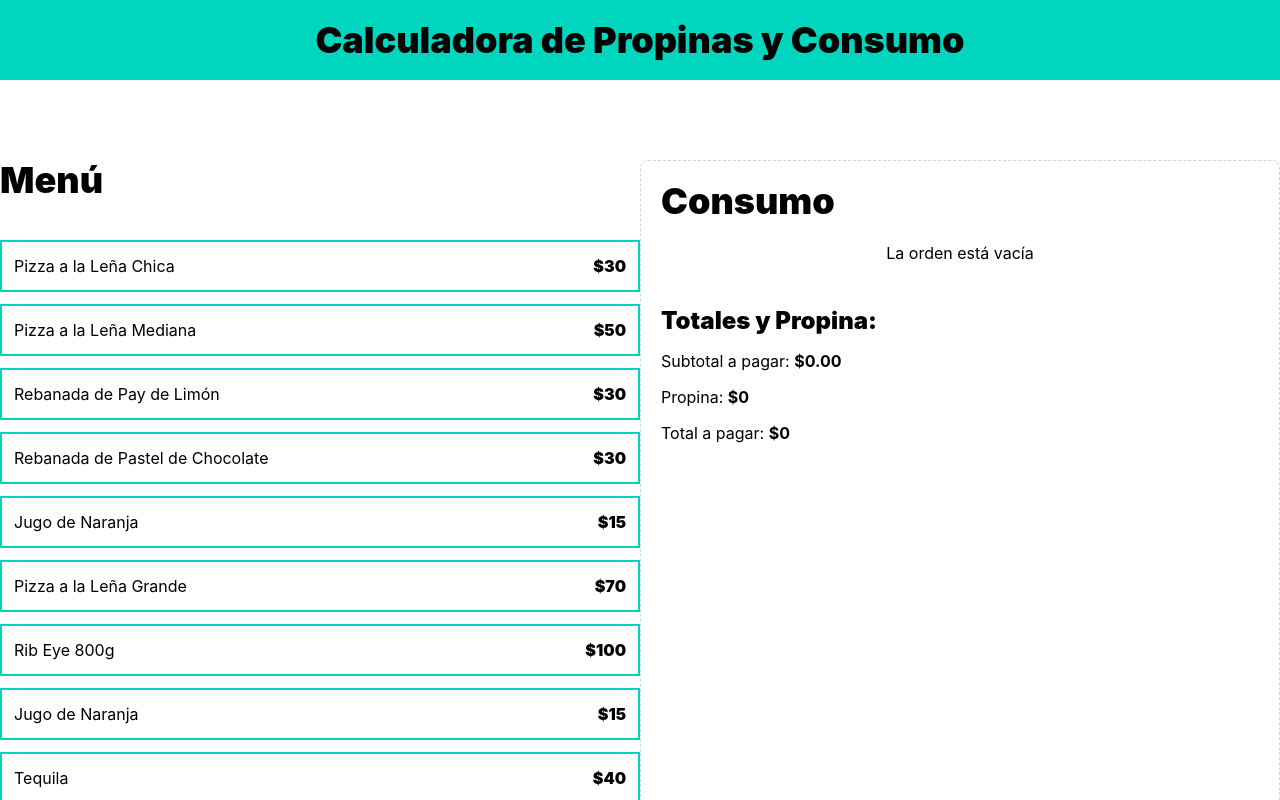
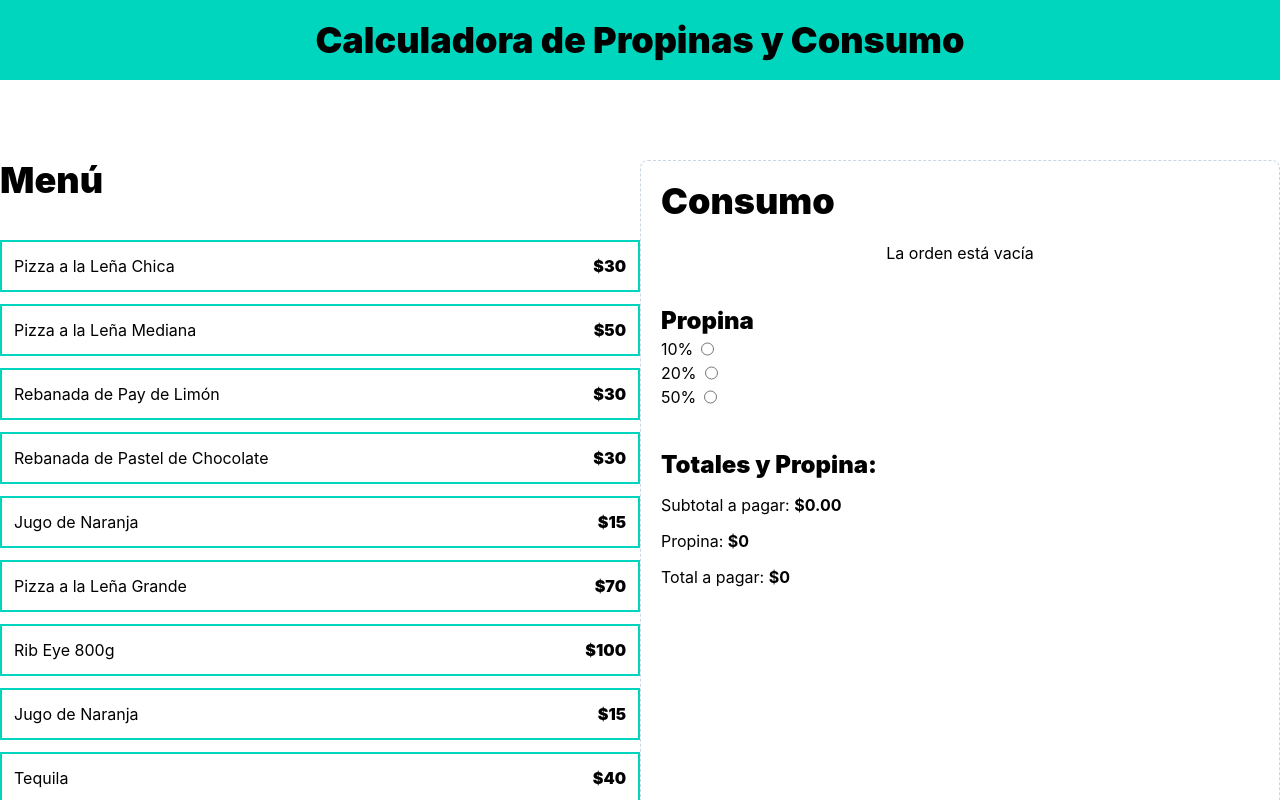
Before and after one commit to ChinoGH/04_calculadora_propinas, a React (Vite) app: page / in a window 1280 px wide. Shown: the top 800 px of the page. Built offline with nearby package versions, Linux system fonts and the light colour scheme.

Commit message:
Video 123: Primeros pasos con las propinas

```diff
--- a/src/App.tsx
+++ b/src/App.tsx
@@ -1,6 +1,7 @@
 import MenuItem from "./components/MenuItem"
 import OrderContets from "./components/OrderContets";
 import OrderTotals from "./components/OrderTotals";
+import TipPercentageForm from "./components/TipPercentageForm";
 import { menuItems } from "./data/db"
 import useOrder from "./hooks/useOrder"
 
@@ -36,6 +37,10 @@
             removeItem={removeItem}
           />
 
+          <TipPercentageForm
+
+          />
+
           <OrderTotals
             order={order}
           />
--- /dev/null
+++ b/src/components/TipPercentageForm.tsx
@@ -0,0 +1,42 @@
+const tipOptions = [
+    {
+        id: 'tip-10',
+        value: .10,
+        label: '10%'
+    },
+    {
+        id: 'tip-20',
+        value: .20,
+        label: '20%'
+    },
+    {
+        id: 'tip-50',
+        value: .50,
+        label: '50%'
+    },
+]
+
+
+export default function TipPercentageForm() {
+  return (
+    <div>
+        <h3 className="font-black text-2xl">Propina</h3>
+
+        <form>
+            {tipOptions.map(tip => (
+                <div key={tip.id} className="flex gap-2">
+                    <label htmlFor={tip.id}>{tip.label}</label>
+                    <input
+                        id={tip.id}
+                        type="radio"
+                        name="tip"
+                        value={tip.value}
+                    />
+                </div>
+            ))}
+
+        </form>
+
+    </div>
+  )
+}
```
